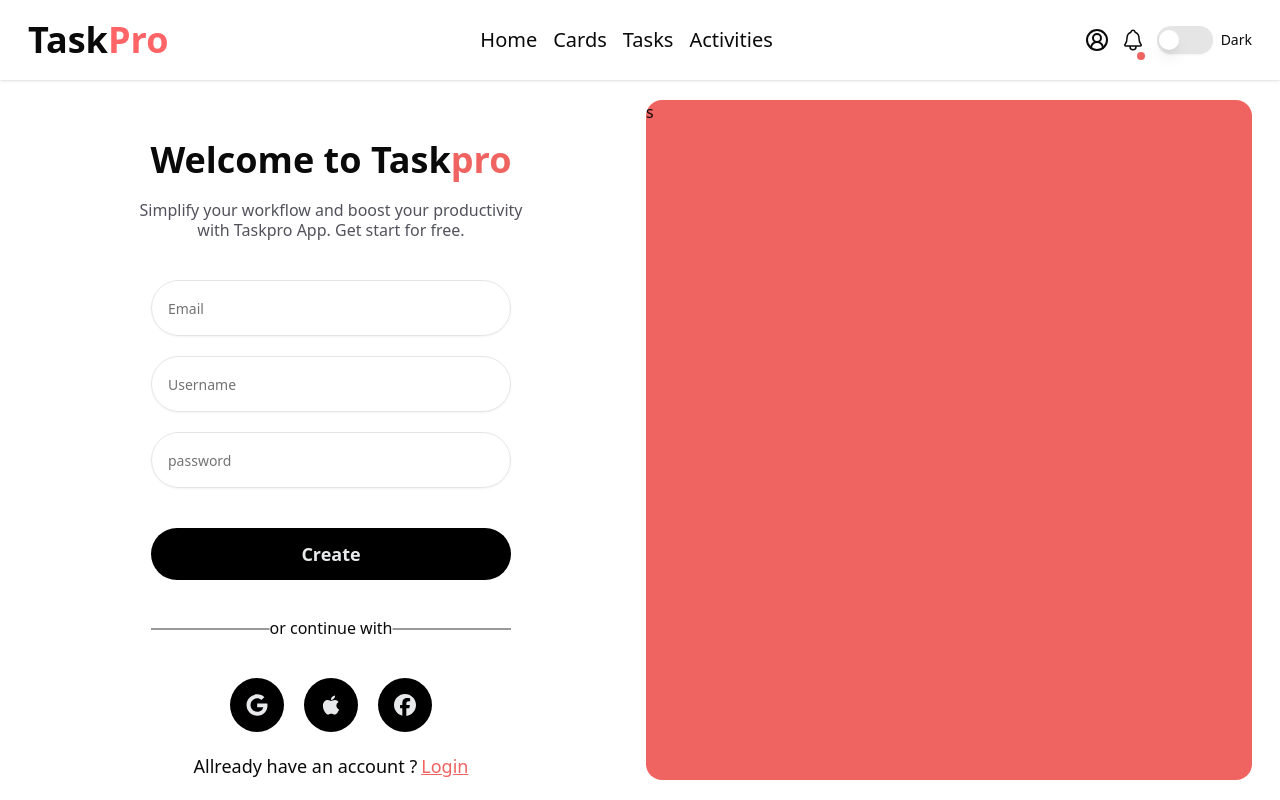
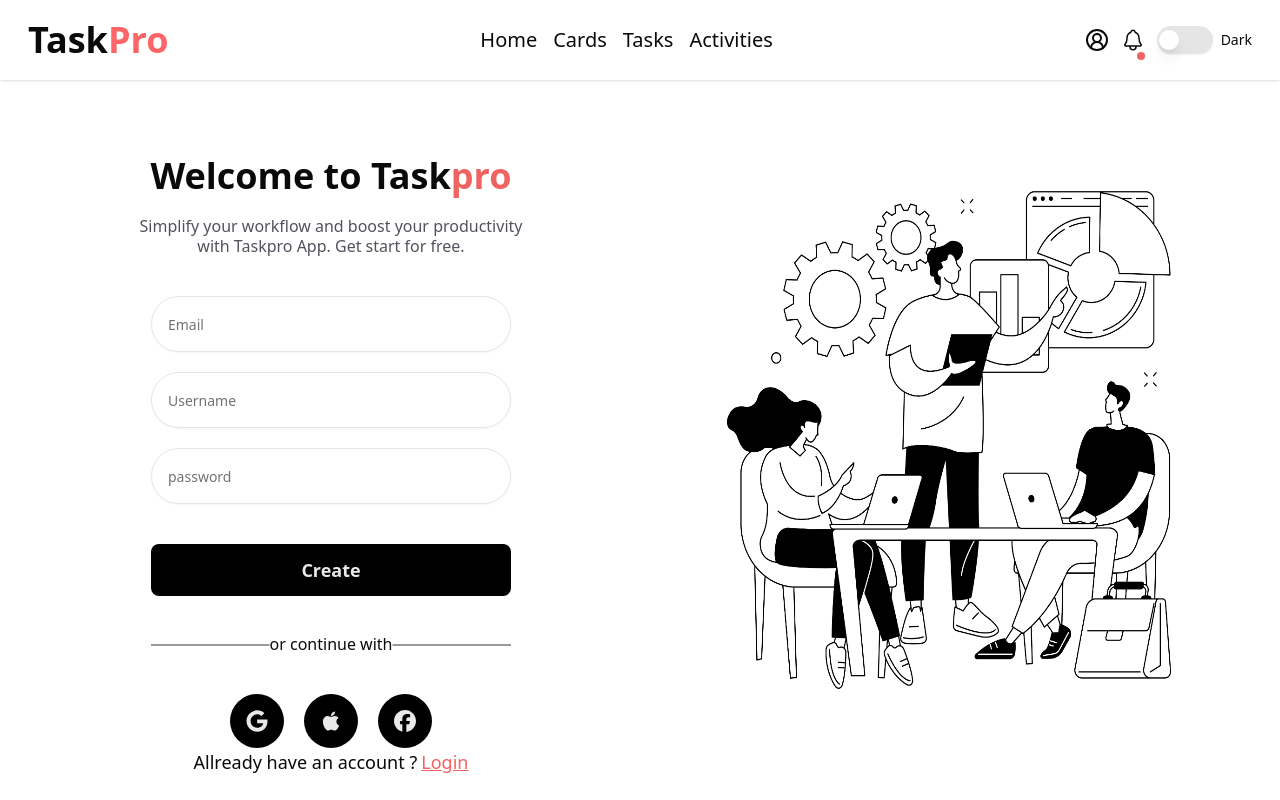
Before and after one commit to Mhorg8/taskify, a Next.js app: page /register in a window 1280 px wide. Built offline with nearby package versions, Linux system fonts and the light colour scheme.

Commit message:
finish register page

```diff
--- a/app/(auth)/register/page.tsx
+++ b/app/(auth)/register/page.tsx
@@ -9,7 +9,7 @@ const RegisterPage = () => {
     <div className="w-full h-full lg:h-[calc(100dvh-80px)] py-5">
       <div className="container flex items-center gap-3 w-full h-full">
         {/* left section */}
-        <div className="w-full md:w-1/2 flex flex-col justify-start items-center h-full">
+        <div className="w-full md:w-1/2 flex flex-col justify-start items-center h-full z-20 py-4">
           <h2 className="text-4xl font-extrabold mt-10">
             Welcome to Task<span className="text-red">pro</span>
           </h2>
@@ -18,7 +18,7 @@ const RegisterPage = () => {
             with Taskpro App. Get start for free.
           </p>
 
-          <form className="mt-10 w-[350px] md:w-[400px] lg:w-[500px] flex flex-col items-center justify-between h-full">
+          <form className="mt-10 w-[320px] md:w-[400px] lg:w-[500px] flex flex-col items-center justify-between h-full">
             <div className="flex flex-col items-center justify-between gap-5">
               <Input className="w-full" placeholder="Email" type="email" />
               <Input className="w-full" placeholder="Username" type="text" />
@@ -28,9 +28,10 @@ const RegisterPage = () => {
                 type="password"
                 autoComplete="false"
               />
-              <CustomButton className="w-full font-bold text-lg rounded-full text-white py-3 cursor-pointer mt-5">
-                Create
-              </CustomButton>
+              <CustomButton
+                text="  Create"
+                className="w-full font-bold text-lg rounded-full text-white py-3 cursor-pointer mt-5"
+              />
 
               <div className="relative w-full h-[2px] bg-black/40 my-7">
                 <p className="absolute -top-3 left-1/2 bg-[#fff] -translate-x-1/2 ">
@@ -59,9 +60,15 @@ const RegisterPage = () => {
           </form>
         </div>
         {/* right section */}
-        <div className="absolute top-0 right-0 w-full h-full md:static md:w-1/2 bg-red rounded-2xl">
-          <div className="relative w-full h-full">
-            {/* <Image src="" alt="" fill sizes="fill" /> */}s
+        <div className="absolute top-0 right-0 w-full h-full md:static md:w-1/2 rounded-2xl">
+          <div className="relative w-full h-full md:bg-white">
+            <Image
+              className="block "
+              src="/register.jpg"
+              alt=""
+              fill
+              sizes="fill"
+            />
           </div>
         </div>
       </div>
--- a/app/page.tsx
+++ b/app/page.tsx
@@ -1,3 +1,4 @@
+import Featrues from "@/components/Featrues";
 import Hero from "@/components/Hero";
 import Image from "next/image";
 
@@ -5,6 +6,7 @@ export default function Home() {
   return (
     <div>
       <Hero />
+      <Featrues />
     </div>
   );
 }
--- a/components/CustomButton.tsx
+++ b/components/CustomButton.tsx
@@ -2,7 +2,8 @@ import { cn } from "@/lib/utils";
 import Link from "next/link";
 import React, { ReactNode } from "react";
 interface Props {
-  children: ReactNode;
+  children?: ReactNode;
+  text: string;
   click?: () => void;
   className?: string;
   bgColor?: string;
@@ -12,6 +13,7 @@ interface Props {
 }
 
 const CustomButton = ({
+  text,
   children,
   click,
   className,
@@ -34,10 +36,9 @@ const CustomButton = ({
       <button
         onClick={click}
         style={{ backgroundColor: bgColor ? bgColor : "#000" }}
-        className={
-          (cn("dark:bg-white  text-white px-5 py-2 rounded-md font-semibold cursor-pointer" ),className)
-        }
+        className={`${className} text-[#fff] px-5 py-2 rounded-md font-bold cursor-pointer hover:bg-black/50 hoverEffect`}
       >
+        {text}
         {children}
       </button>
     );
--- a/components/Hero.tsx
+++ b/components/Hero.tsx
@@ -13,7 +13,7 @@ const Hero = () => {
           life.
         </p>
         <div className="fadeIn delay-1000">
-          <CustomButton className="">Get Start</CustomButton>
+          <CustomButton text=" Get Start" className="" />
         </div>
       </div>
     </div>
```
Also changed, not shown: public/register.jpg (added).
